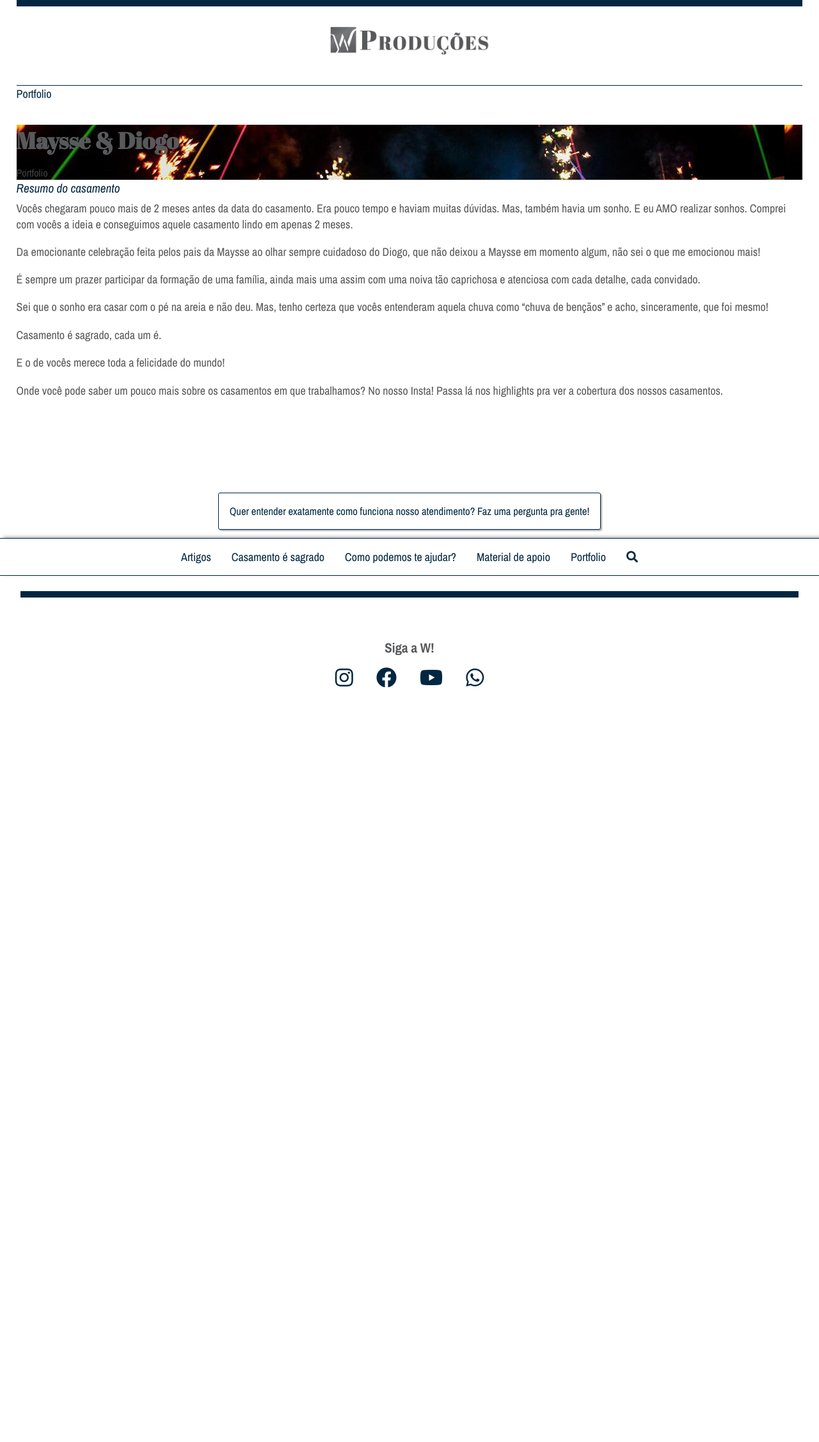
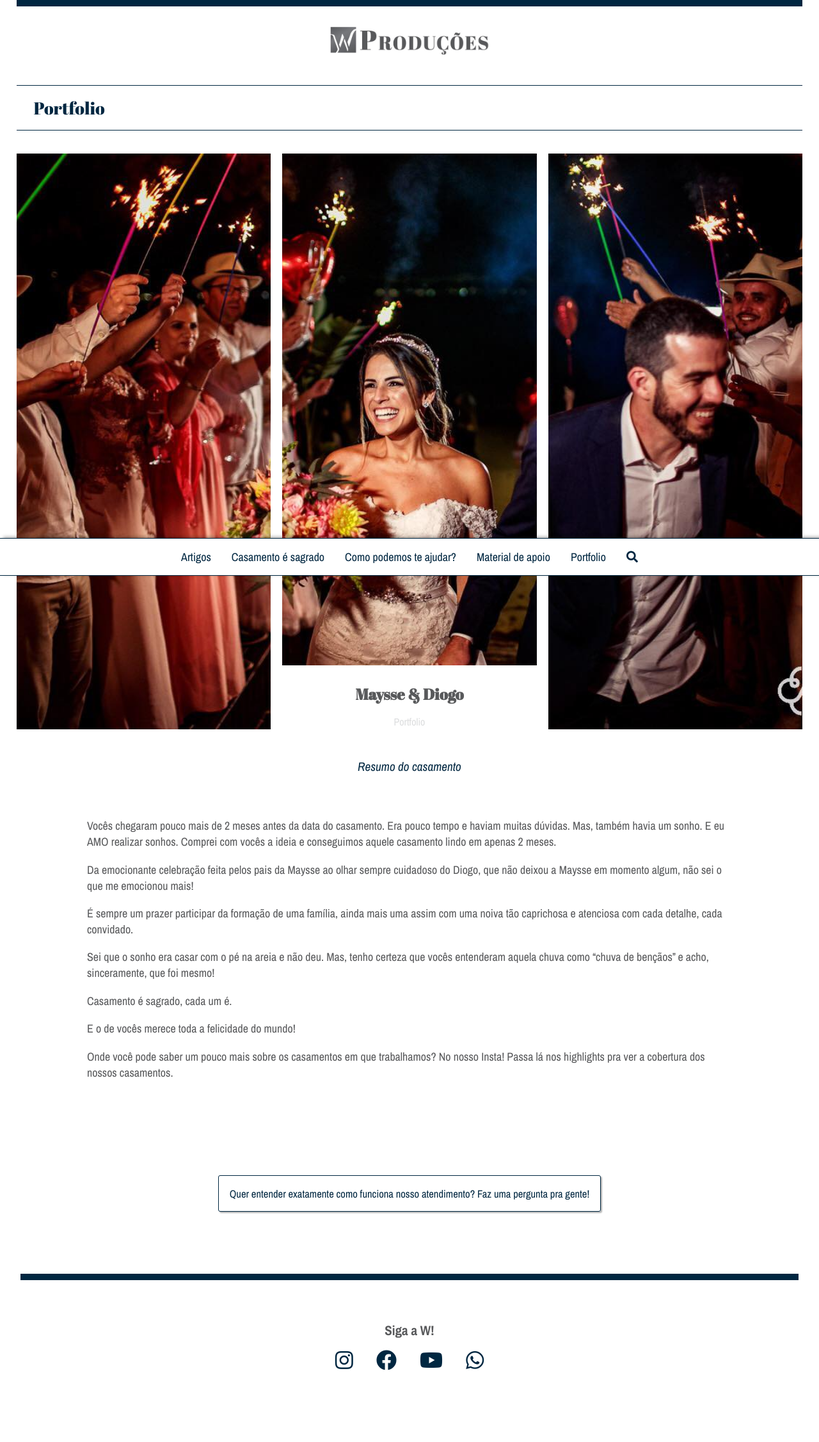
Before and after one commit to w-produtora/w-produtora.github.io, a Jekyll site: the page built from _posts/2019-03-05-maysse-diogo.md, in a window 1280 px wide. Shown: the whole page at 64% size. Built offline with Jekyll 4.4.1, drawn with Linux system fonts in a browser that asks for light colours; nearby versions of some CDN libraries; comment, search, counter and statistics services are not loaded; before the commit the page ends 1187 px from its top, so only the background shows below that.

Commit message:
cleaning up the mess

```diff
--- a/css/style.css
+++ b/css/style.css
@@ -243,6 +243,112 @@ blockquote > p {
   font-size: 1.2rem;
   color: var(--laranja);
   margin-bottom: .3rem;
+}
+
+/* POSTS */
+
+.content {
+  max-width: 96%;
+  margin: 0 auto;
+  position: relative;
+}
+
+.copy-category {
+  border-bottom: var(--bd-azul);
+  padding: 1rem 1em;
+  font-family: var(--abril);
+  font-size: 1.5em;
+}
+
+.copy-hero{
+  -webkit-background-size: cover;
+  background-size: cover;
+  background-position: center;
+  margin-top: 2em;
+  text-align: center;
+  height: 900px;
+  display: grid;
+  grid-template-columns: 1fr 1em 1fr 1em 1fr;
+}
+
+.copy-hero_esq {
+  grid-column: 1/2;
+}
+
+.copy-hero_gapesq{
+  grid-column: 2/3;
+  background-color: white;
+}
+
+.copy-hero_gapesqtransp {
+  grid-column: 2/3;
+  background-color: transparent;
+}
+
+.copy-hero_content{
+  grid-column: 3/4;
+  background-color: white;
+  margin-top: 800px;
+  display: flex;
+  align-items: end;
+  justify-content: center;
+}
+
+.copy-hero_title h1 {
+  text-align: center;
+  font-size: 1.5rem;
+  margin-bottom: 1rem;
+}
+
+
+.copy-hero_title h1 > a {
+  color: var(--azul);
+  text-decoration: none;
+}
+
+.copy-hero_title h1 > a:hover {
+  border-bottom: var(--bd-azul);
+  transition: all .5s;
+}
+
+.copy-hero_meta {
+  font-style: italic;
+  font-size: 1.5em;
+  padding: .5em;
+  text-align: center;
+  margin: 0 1em 0;
+  display: grid;
+  grid-template-columns: repeat(4, 1fr);
+  grid-gap: 1em;
+}
+
+.copy-hero_meta > blockquote {
+  grid-column: 2/4;
+  margin-top: 2rem;
+  margin-bottom: 3rem;
+}
+
+.copy-hero_gapdir {
+  grid-column: 4/5;
+  background-color: white;
+}
+
+.copy-hero_gapdirtransp {
+  grid-column: 4/5;
+  background-color: transparent;
+}
+
+.copy-hero_dir {
+  grid-column: 5/6
+}
+
+.copy-content, .cs-content {
+  max-width: 63rem;
+  margin: 0 auto;
+}
+
+.is-fixed {
+  opacity: 1;
 }
 
 .--shadow {
```
